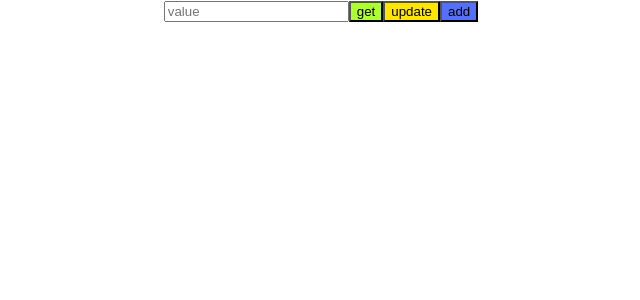
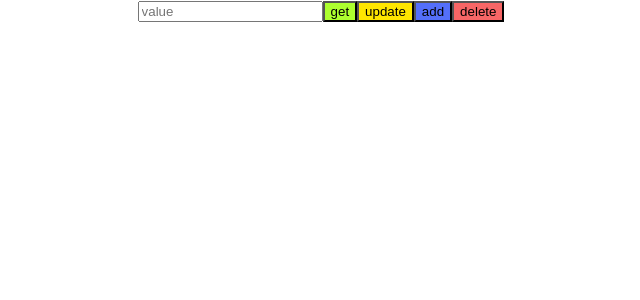
Before and after one commit to aviv82/exquisite-game-2.0-front, a React (Create React App) app: page / in a window 1280 px wide. Shown: the top 300 px of the page, without its empty margins (319-959 px from the left). Built offline with nearby package versions, Linux system fonts and the light colour scheme.

Commit message:
delete button

```diff
--- a/src/App.js
+++ b/src/App.js
@@ -5,6 +5,7 @@ import { Button } from "./component/button/Button";
 import { handleGet } from "./handlers/handleGet";
 import { handlePost } from "./handlers/handlePost";
 import { handlePut } from "./handlers/handlePut";
+import { handleDelete } from "./handlers/handleDelete";
 
 function App() {
   return (
@@ -14,6 +15,7 @@ function App() {
         <Button kind="button" title="get" face="green" action={handleGet} />
         <Button kind="button" title="update" face="yellow" action={handlePut} />
         <Button kind="button" title="add" face="blue" action={handlePost} />
+        <Button kind="button" title="delete" face="red" action={handleDelete} />
       </div>
     </div>
   );
--- /dev/null
+++ b/src/api/delete.js
@@ -0,0 +1,19 @@
+import { ORIGIN } from "../config";
+
+export const Delete = async (value = "", id = 0) => {
+  const category = value;
+  const path = `${category}/${id}`;
+  const url = encodeURI(`${ORIGIN}${path}`);
+  const response = await fetch(url, {
+    method: "DELETE",
+    headers: {
+      "Content-Type": "application/json",
+    },
+  });
+  if (!response.ok) {
+    throw new Error(`${response.status}: ${response.statusText}`);
+  }
+  const result = await response.json();
+  // console.log("delete", result);
+  return result;
+};
--- a/src/component/button/Button.css
+++ b/src/component/button/Button.css
@@ -9,3 +9,7 @@
 .blue {
   background-color: rgb(84, 111, 250);
 }
+
+.red {
+  background-color: rgb(247, 102, 102);
+}
--- /dev/null
+++ b/src/handlers/handleDelete.js
@@ -0,0 +1,10 @@
+import { Delete } from "../api/delete";
+
+export const handleDelete = async (event) => {
+  const toDelete = Number(event.target.parentElement.children[0].value);
+  const dataCategory = "tests";
+  const deletePromise = await Delete(dataCategory, toDelete);
+  console.log("delete test", deletePromise);
+  event.target.parentElement.children[0].value = "";
+  return;
+};
--- a/src/handlers/handlePost.js
+++ b/src/handlers/handlePost.js
@@ -11,5 +11,5 @@ export const handlePost = async (event) => {
   const addPromise = await post(toAdd, addValue);
   console.log("test post", addPromise);
   event.target.parentElement.children[0].value = "";
-  return addPromise;
+  return;
 };
--- a/src/handlers/handlePut.js
+++ b/src/handlers/handlePut.js
@@ -10,5 +10,5 @@ export const handlePut = async (event) => {
   const updatePromise = await put(toSearch, toUpdate);
   console.log("update test", updatePromise);
   event.target.parentElement.children[0].value = "";
-  return updatePromise;
+  return;
 };
```
